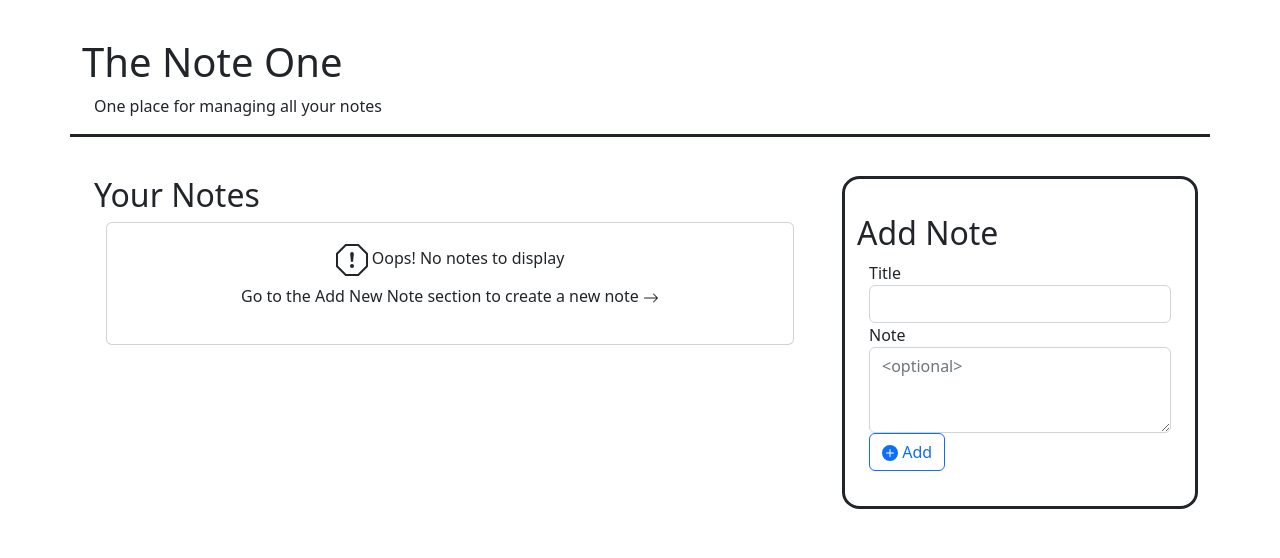
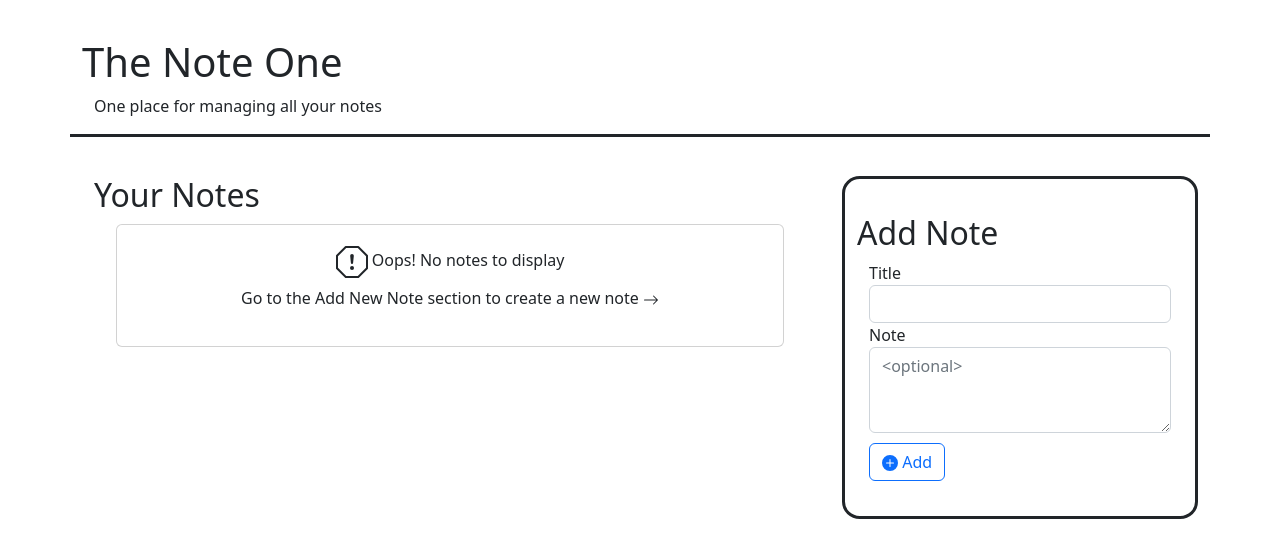
Before and after one commit to J-Pa1/theOneNoteKeeper, a plain HTML site: page index.html in a window 1280 px wide. Drawn offline with nearby package versions, Linux system fonts and the light colour scheme.

Commit message:
css- margin adjustments

```diff
--- a/index.html
+++ b/index.html
@@ -41,7 +41,7 @@
                             <label for="note">Note</label>
                             <textarea class="form-control" id="note" rows="3" placeholder="<optional>"></textarea>
                         </div>
-                        <div>
+                        <div class="btn-container">
                             <a class="btn btn-outline-primary" onclick="addNote()">
                                 <svg xmlns="http://www.w3.org/2000/svg" width="16" height="16" fill="currentColor" class="bi bi-plus-circle-fill" viewBox="0 0 16 16">
                                     <path d="M16 8A8 8 0 1 1 0 8a8 8 0 0 1 16 0zM8.5 4.5a.5.5 0 0 0-1 0v3h-3a.5.5 0 0 0 0 1h3v3a.5.5 0 0 0 1 0v-3h3a.5.5 0 0 0 0-1h-3v-3z"/>
--- a/styles.css
+++ b/styles.css
@@ -10,6 +10,7 @@
 .note-card {
     padding: 3%;
     text-align: center;
+    margin: 10px;
 }
 .header{
     margin: 3%;
@@ -20,3 +21,6 @@
     border-radius: 5%;
     padding: 10% 0;
 }
+.btn-container{
+    margin-top: 10px
+}
```
